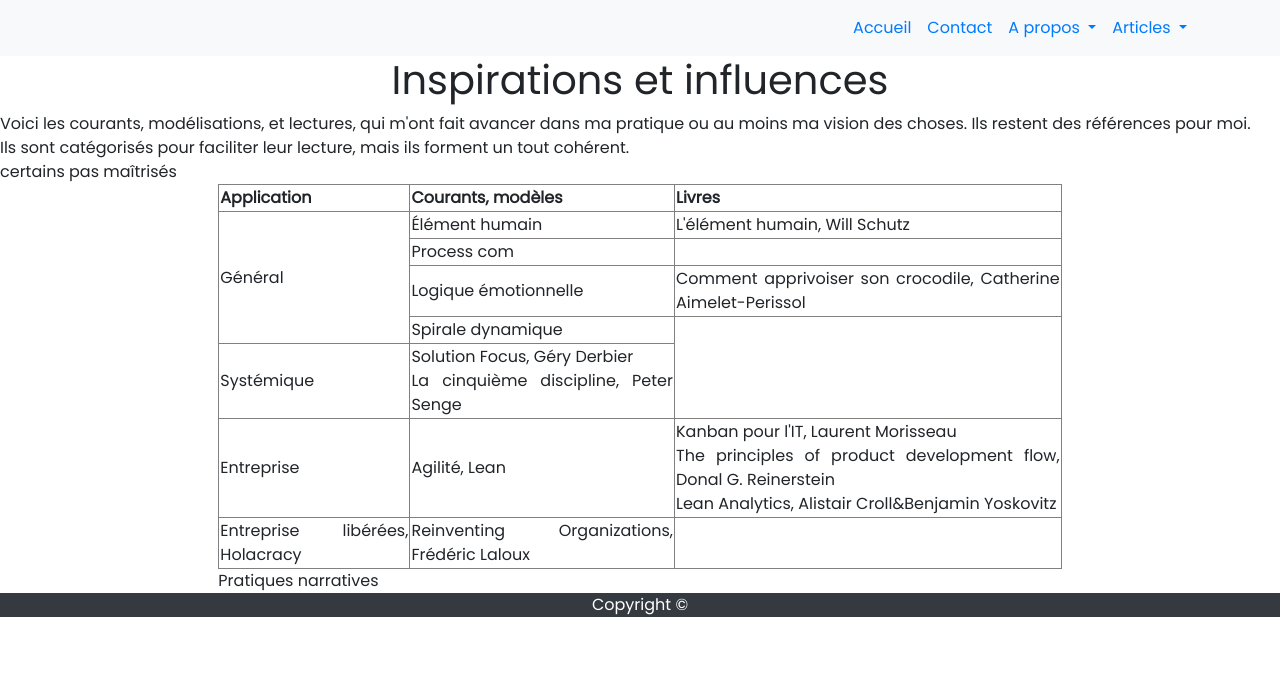
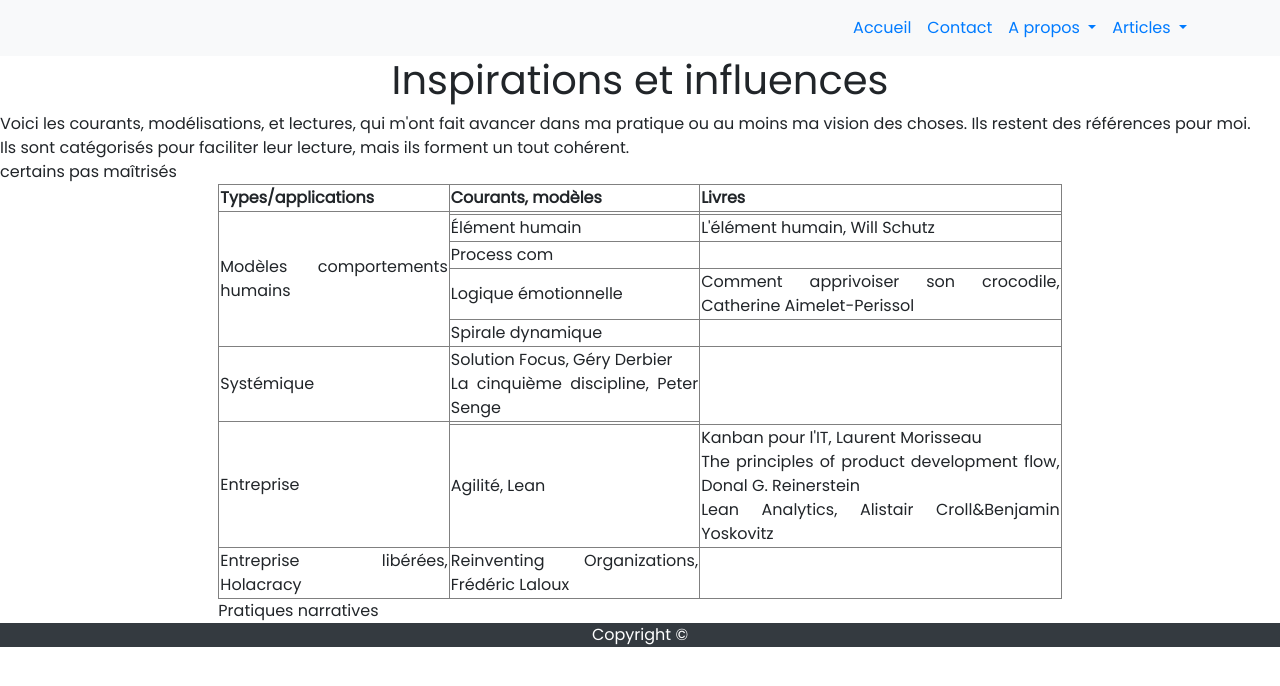
Before and after one commit to OrgaEvolutions/Nathoup.github.io, a Jekyll site: the page built from inspirations.html, in a window 1280 px wide. Shown: the top 686 px of the page. Built offline with Jekyll 4.4.1, drawn with Linux system fonts in a browser that asks for light colours; nearby versions of some CDN libraries; some web fonts are replaced.

Commit message:
Update inspirations.html

```diff
--- a/inspirations.html
+++ b/inspirations.html
@@ -13,14 +13,15 @@
   <div class="col-md-8 mx-auto">
     <table  border="1px">
     <tr>
-      <th><b>Application</b></th>
+      <th><b>Types/applications</b></th>
       <th><b>Courants, modèles</b></th>
       <th><b>Livres</b></th>
     </tr>
     <tr>
       <td rowspan="5">
-        Général
+        Modèles comportements humains
       </td>
+      <td></td>
     </tr>
     <tr>
       <td>Élément humain</td>
@@ -29,6 +30,7 @@
 
     <tr>
       <td>Process com</td>
+      <td></td>
     </tr>
 
     <tr>
@@ -38,18 +40,20 @@
 
     <tr>
       <td>Spirale dynamique</td>
+      <td></td>
     </tr>
 
     <tr>
       <td>Systémique</td>
       <td>Solution Focus, Géry Derbier
-      <br>La cinquième discipline, Peter Senge</td>
+        <br>La cinquième discipline, Peter Senge</td>
     </tr>
 
     <tr>
       <td rowspan="2">
         Entreprise
       </td>
+      <td></td>
     </tr>
     <tr>
       <td>Agilité, Lean</td>
@@ -62,8 +66,7 @@
 
     <tr>
       <td>Entreprise libérées, Holacracy</td>
-      <td>Reinventing Organizations, Frédéric Laloux
-      </td>
+      <td>Reinventing Organizations, Frédéric Laloux</td>
     </tr>
     </table>
   Pratiques narratives
```
